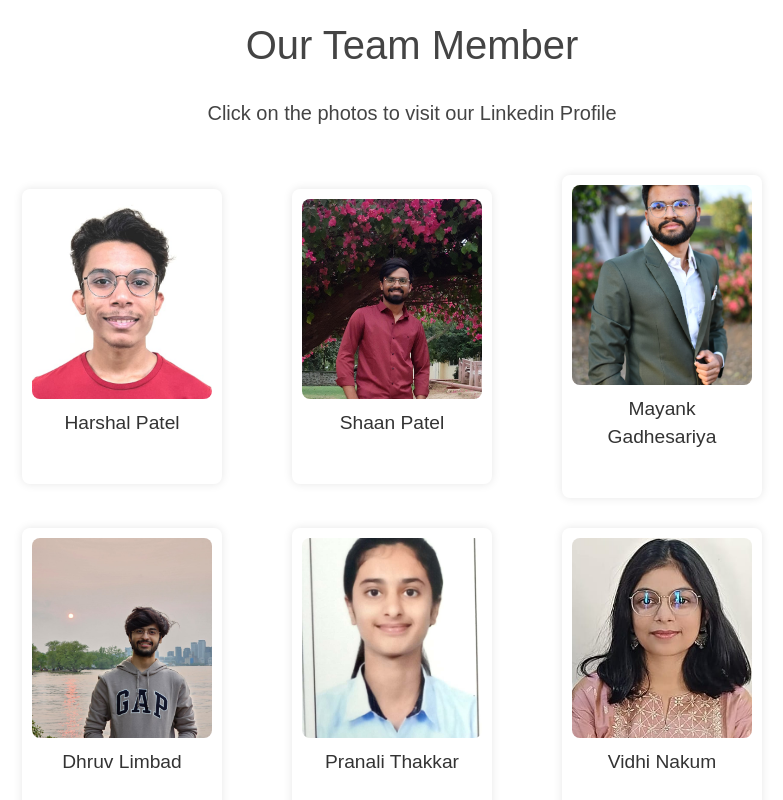
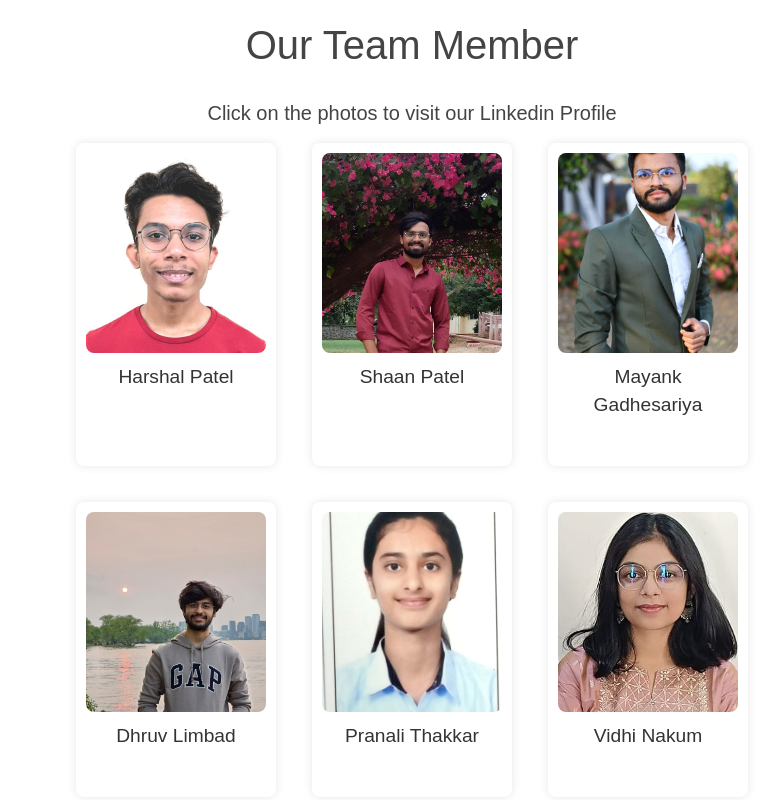
Before and after one commit to harshal2804/WanderWiz, a React (Vite) app in the folder Code/frontend/: page /contactus in a window 1280 px wide. Shown: the part 560-1360 px from the top of the page, without its empty margins (228-1011 px from the left). Built offline with nearby package versions, Linux system fonts and the light colour scheme; no server answers.

Commit message:
Changes in pages

```diff
--- a/Code/frontend/src/components/Footer.jsx
+++ b/Code/frontend/src/components/Footer.jsx
@@ -45,7 +45,7 @@ function Footer() {
                 <ul className="d-flex flex-column align-item-left list-unstyled">
                   <li className='p-0 btn-link' onClick={() => navigate("/")}>Home</li>
                   <li className='p-0 btn-link' onClick={() => navigate("/itineraries")}>Itineries</li>
-                  <li className='p-0 btn-link' onClick={() => navigate("/")}>About Us</li>
+                  <li className='p-0 btn-link' onClick={() => navigate("/Contactus")}>About Us</li>
                 </ul>
               </div>
               <div className="col-xl-2 col-md-4 col-sm-4 col-12">
--- a/Code/frontend/src/pages/Contactus.jsx
+++ b/Code/frontend/src/pages/Contactus.jsx
@@ -62,6 +62,26 @@ const ContactUsPage = () => {
       alignItems: 'center',
       justifyContent: 'center',
       textAlign: 'center',
+    },
+
+    '@media (max-width: 768px)': {
+      cardContainer: {
+        gridTemplateColumns: 'repeat(2, 1fr)',
+      },
+    },
+    '@media (max-width: 480px)': {
+      cardContainer: {
+        gridTemplateColumns: '1fr',
+      },
+      heading: {
+        fontSize: '2em', // Adjusted font size for smaller screens
+      },
+      mission: {
+        fontSize: '1.2em', // Adjusted font size for smaller screens
+      },
+      paragraph: {
+        fontSize: '1em', // Adjusted font size for smaller screens
+      },
     },
   };
 
@@ -160,7 +180,11 @@ const ContactUsPage = () => {
       <h1>Our Team Member</h1>
       <br></br>
       <h5>Click on the photos to visit our Linkedin Profile</h5>
-      <div style={styles.cardContainer}>
+      <div className='d-flex justify-content-center'>
+      <div
+        className='d-flex justify-content-center flex-wrap gap-3'
+        style={{ width: "100vh" }}
+      >
 
         {cardData.map((card) => (
           <div
@@ -176,6 +200,7 @@ const ContactUsPage = () => {
           </div>
         ))}
       </div>
+      </div>
     </div>
   );
 };
--- a/Code/frontend/src/pages/Home.jsx
+++ b/Code/frontend/src/pages/Home.jsx
@@ -46,6 +46,8 @@ function Home() {
     padding: '40px',
     textAlign: 'center',
     backgroundColor : '#DDF2D1',
+    fontFamily: "Montserrat, serif",
+    fontSize : '3vh',
   };
 
   const cardContainerStyle = {
@@ -93,7 +95,7 @@ function Home() {
       </div> */}
 
 <div style={aboutUsSection}>
-<h1>About WanderWiz</h1>
+<h1 style={{fontSize : '8vh'}}>About WanderWiz</h1>
 <p>
 Welcome to WanderWiz, your ultimate travel companion. We are dedicated to helping you plan your dream vacations with ease and precision. Our mission is to provide you with the smartest tools and insights to make your trips memorable. Whether it's finding the best places to visit, planning itineraries, or discovering hidden gems, we've got you covered. With WanderWiz, it's not just about traveling; it's about creating stories, making memories, and building trust.
 </p>
--- a/Code/frontend/src/pages/Login.jsx
+++ b/Code/frontend/src/pages/Login.jsx
@@ -5,7 +5,7 @@ import Form from "react-bootstrap/Form";
 import { useMutation, useQuery } from "react-query";
 import { useNavigate } from "react-router";
 import { UserContext } from "../context/UserContext";
-import bg_login from "../assets/bg_login.jpg"
+import bg_login from "../assets/Login_Page.jpg"
 
 
 const fetchUser = async ({ email, password}) => {
@@ -58,6 +58,7 @@ function Login({ handleUser }) {
     backgroundImage: `url(${bg_login})`,
     backgroundRepeat: "no-repeat",
     backgroundSize: "cover",
+    opacity : "0.8",
   };
   const textStyle = {
     textAlign: "center",
--- a/Code/frontend/src/pages/Signup.jsx
+++ b/Code/frontend/src/pages/Signup.jsx
@@ -101,7 +101,8 @@ function Signup() {
   }
 
   const ms = {
-    backgroundImage: `url(${Signupp})`,
+    //backgroundImage: `url(${Signupp})`,
+    backgroundColor : "#ddf2d1",
     backgroundPosition: "center",
     backgroundSize: "cover",
     backgroundRepeat: "no-repeat",
```
Also changed, not shown: Code/frontend/src/assets/Login_Page.jpg (added).
